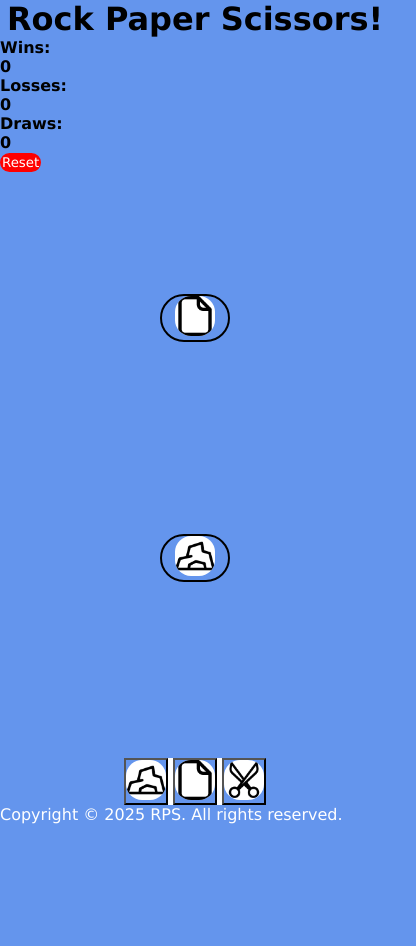
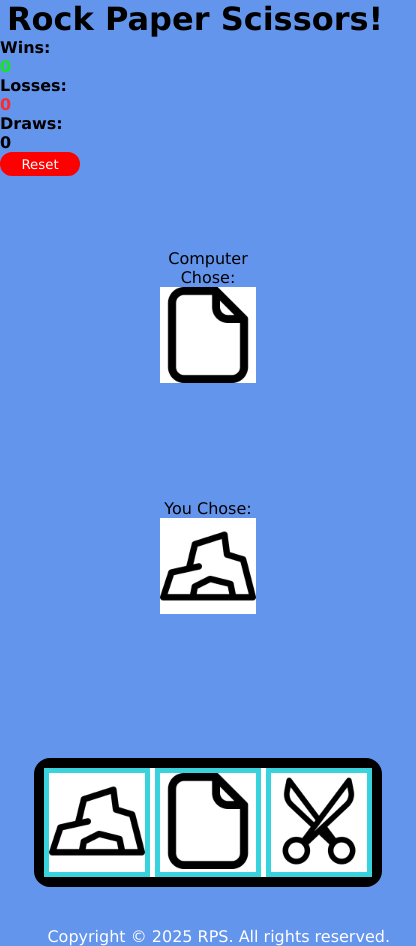
Before and after one commit to supernova147/RPS_game, a plain HTML site: page index.html in a window 390 px wide. Both pictures are taken after a click on the button "Reset". Shown: the whole page, 416 px wide, since content can reach past the window. Before the commit the page ends 844 px from the top, so only its background shows below. Drawn offline with Linux system fonts and the light colour scheme.

Commit message:
[FINAL]--- Updates to the CSS & documentation.

```diff
--- a/index.html
+++ b/index.html
@@ -7,10 +7,10 @@
     <link rel="stylesheet" href="style.css">
 </head>
 
-<!-- Should be 'user friendly and designed aesthetically pleasing
+<!-- If I put more time into this I would've been interested in adding these additional features:
+Should be 'user friendly and designed aesthetically pleasing
 May add background (maybe moving background as an extra thing
-- confetti when W's? Tomatoes when L's? Tie is..? ?)-->
-
+- confetti when W's? Tomatoes when L's? Tie is..? ?) -->
 
 <body>
         <header class="header_title">
@@ -24,16 +24,18 @@ May add background (maybe moving background as an extra thing
             <h4>Draws:  <p id="draw_count">0</p></h4>
             <button class="reset_button" id="reset_count" onclick="reset()">Reset</button>
         </div>
-        <!-- image will need to change. (or icons)-->
+        <!-- image will need to change. (or icons) [EDIT]: added.-->
         <div class="computer_choice">
+            <p>Computer Chose: </p>
             <img src="paper.png" id="comp_img">
         </div>
 
         <div class="user_choice">
+            <p>You Chose: </p>
             <img src="rock.png" id="user_img">
         </div>
 
-        <!-- <div class="user_input">
+        <!-- <div class="user_input">  Kept this in place; this was an old method I tried to do.
             <form>
                 <label for="user_input--choice">please enter your choice:</label>
                 <input type="text" id="user_input--ID" name="picked_choice">
@@ -45,10 +47,8 @@ May add background (maybe moving background as an extra thing
             <button id="scissors_button" onclick="scissors_function()"><img src="scissors.png"></button>
         </div>
     </main>
-    <script src="script.js"></script>
+    <script src="script.js"></script> <!--Connects javascript code to index!-->
 </body>
-
-
 
 <footer>Copyright &copy; 2025 RPS. All rights reserved.</footer>
 
--- a/script.js
+++ b/script.js
@@ -11,45 +11,40 @@
 ---if it isnt equal & its rock < paper.. add L
 ---if it isnt equal & its scissors < rock.. add L
 
--Reset button is separate.
----
-
+-Reset button is separate. & counters can be included within tree.
+-------------------------------------------------------------------
+^ Old method
+New one uses buttons instead of forms for input. - Creates a better user experience - Pressing a button > typing for RPS.
+Similar logic - explanations down below.
 */
 
+//variables used to set the game's counters.
 let wins_count = 0;
 let loss_count = 0;
 let draw_count = 0;
+const reset_count = 0;
 
-const reset_count = 0;
-let user_choice;
+//Below is the rock function, waits for the rock button to be pressed.
+function rock_function() {
+//Below the choices of the game are established, as well as
+//The computer's randomization using 'Math.random' & is recorded in comp_choice
 
-// const choices = ['rock', 'paper', 'scissors'];
-// let rng = Math.floor(Math.random() * 3);
-// let comp_choice = choices[rng];
-
-// console.log(comp_choice) //testing output
-
-//below is the rock function, waits for the rock button to be pressed.
-function rock_function() {
-//below the choices of the game are established, as well as
-//the computer's randomization using 'Math.random' & is recorded in comp_choice
-
-const choices = ['rock', 'paper', 'scissors'];
-let rng = Math.floor(Math.random() * 3);
-let comp_choice = choices[rng];
+    const choices = ['rock', 'paper', 'scissors']; //an array consisting of choices in the game.
+    let rng = Math.floor(Math.random() * 3); //there's only 3 options available! so it should be randomized for those 3 options!
+    let comp_choice = choices[rng]; //the computer's choice will only be able to choose from 'rock', 'paper', or 'scissors'
     //below is the logic tree that follows the rules of the game.
         if(comp_choice === 'rock') { //this if statement results in a draw.
             draw_count += 1; // so we add a draw to the draw_count.
-        document.getElementById("draw_count").innerText = draw_count; //we change the current # to the updated draw_count.
+            document.getElementById("draw_count").innerText = draw_count; //we change the current # to the updated draw_count & this updates on the web page as well.
 
             //below is how we change the images. both user & computer images are changed to their respective choices.
 
             let comp_img = document.getElementById('comp_img');
             comp_img.src = 'rock.png';
             let user_img = document.getElementById('user_img');
-        user_img.src = 'rock.png';
+            user_img.src = 'rock.png'; //since the users previous choice may be different - it's important that we still include changing the user's image to rock as well! even if its the same option as before.
         }
-    else if(comp_choice === 'paper') {
+        else if(comp_choice === 'paper') {  //Loss condition logic!
             loss_count += 1;
             document.getElementById("loss_count").innerText = loss_count;
 
@@ -58,7 +53,7 @@ let comp_choice = choices[rng];
             let user_img = document.getElementById('user_img');
             user_img.src = 'rock.png';
         }
-    else {
+        else {  //Win condition logic! No need to specify the win condition as its the last available option. The check COULD be added but it is redundant.
             wins_count += 1;
             document.getElementById("wins_count").innerText = wins_count;
 
@@ -69,21 +64,16 @@ let comp_choice = choices[rng];
     }
 }
 
-// paper_function {
+// paper_function - logic follows the same as the above, except the comparisons to choices are "switched."
 function paper_function() {
-//below the choices of the game are established, as well as
-//the computer's randomization using 'Math.random' & is recorded in comp_choice
 
     const choices = ['rock', 'paper', 'scissors'];
     let rng = Math.floor(Math.random() * 3);
     let comp_choice = choices[rng];
 
-    //below is the logic tree that follows the rules of the game.
-    if(comp_choice === 'paper') { //this if statement results in a draw.
-        draw_count += 1; // so we add a draw to the draw_count.
-        document.getElementById("draw_count").innerText = draw_count; //we change the current # to the updated draw_count.
-
-        //below is how we change the images. both user & computer images are changed to their respective choices.
+        if(comp_choice === 'paper') {
+            draw_count += 1;
+            document.getElementById("draw_count").innerText = draw_count;
 
             let comp_img = document.getElementById('comp_img');
             comp_img.src = 'paper.png';
@@ -110,20 +100,16 @@ let comp_choice = choices[rng];
         }
 }
 
+//scissors function, same functionality as the previous two!
 function scissors_function() {
-//below the choices of the game are established, as well as
-//the computer's randomization using 'Math.random' & is recorded in comp_choice
 
     const choices = ['rock', 'paper', 'scissors'];
     let rng = Math.floor(Math.random() * 3);
     let comp_choice = choices[rng];
 
-    //below is the logic tree that follows the rules of the game.
-    if(comp_choice === 'scissors') { //this if statement results in a draw.
-        draw_count += 1; // so we add a draw to the draw_count.
-        document.getElementById("draw_count").innerText = draw_count; //we change the current # to the updated draw_count.
-
-        //below is how we change the images. both user & computer images are changed to their respective choices.
+    if(comp_choice === 'scissors') {
+        draw_count += 1;
+        document.getElementById("draw_count").innerText = draw_count;
 
         let comp_img = document.getElementById('comp_img');
         comp_img.src = 'scissors.png';
@@ -155,11 +141,11 @@ let comp_choice = choices[rng];
 // also changes the # displayed on the scoreboard.
 
 function reset(){
-    wins_count = 0;
-    loss_count = 0;
-    draw_count = 0;
+    wins_count = reset_count;  //reset_count or the number "0" works to reset the count!
+    loss_count = reset_count;
+    draw_count = reset_count;
 
-    document.getElementById("draw_count").innerText = draw_count;
+    document.getElementById("draw_count").innerText = draw_count; //this showcase the updated count onto the web!
     document.getElementById("wins_count").innerText = wins_count;
     document.getElementById("loss_count").innerText = loss_count;
 }
--- a/style.css
+++ b/style.css
@@ -1,3 +1,4 @@
+/* CSS RESET */
 * {
     margin: 0;
     padding: 0;
@@ -6,10 +7,88 @@
 }
 
 img{
-    min-width: 2rem;
-    max-width: 2.5rem;;
+    max-width: 7rem;
+    background-color: whitesmoke;
+}
+
+.main_content {
+    display: grid;
+    grid-template-rows: 5rem 5rem 5rem;
+    grid-gap: 10rem;
+    row-gap: 10rem;
+    text-align: center;
+}
+
+.header_title {
+    text-align: center;
+    align-self: center;
+    font-weight: lighter;
+}
+
+.header_scoreboard {
+    text-align: left;
+    font-weight: lighter;
+}
+.reset_button{
+    background-color: red;
+    color: white;
+    border-radius: 25rem;
+    border: 2px solid red;
+}
+
+#wins_count {
+    color: rgb(16, 232, 27);
+}
+#loss_count {
+    color: rgb(254, 42, 42);
+}
+
+.computer_choice {
+    align-items: center;
+    align-self: center;
+    margin: 10rem;
+}
+
+.user_choice {
+    align-items: center;
+    align-self: center;
+    margin: 10rem;
+
+}
+
+.user_input {
+    align-items: center;
     background-color: white;
+    margin: 0 auto;
+    border: 10px solid black;
     border-radius: 16px;
+}
+
+button {
+    border: solid 5px rgb(57, 211, 222);
+    border-radius: 0rem;
+    background-color: white;
+}
+.reset_button {
+    width: 5rem;
+    height: 1.5rem;
+}
+
+footer{
+    color: white;
+    background-color: cornflowerblue;
+    text-align: right;
+    margin-top: 2.5rem;
+}
+
+@media (max-width: 690px){
+}
+@media (max-width: 480px){
+
+img{
+    min-width: 5rem;
+    max-width: 6rem;;
+    background-color: white;
 }
 
 .main_content {
@@ -21,8 +100,7 @@ img{
     row-gap: 10rem;
     text-align: center;
 }
-/* LEFT OFF ON ORGANIZING GRID SO THAT EVERYTHING IS IN CORRECT PLACEMENT
-THEN STYLIZE.*/
+
 .header_title {
     text-align: center;
     font-weight: lighter;
@@ -43,16 +121,12 @@ THEN STYLIZE.*/
     align-items: center;
     align-self: center;
     margin: 10rem;
-    border-radius: 25rem;
-    border: 2px solid black;
 }
 
 .user_choice {
     align-items: center;
     align-self: center;
     margin: 10rem;
-    border-radius: 25rem;
-    border: 2px solid black;
 }
 
 .user_input {
@@ -61,11 +135,9 @@ THEN STYLIZE.*/
     margin: 0 auto;
 }
 
-button {
+.reset_button {
+    width: 5rem;
+    height: 1.5rem;
+}
 
 }
-
-footer{
-    color: white;
-    background-color: cornflowerblue;
-}
```
Lines whose indentation alone changed are shown as unchanged.
